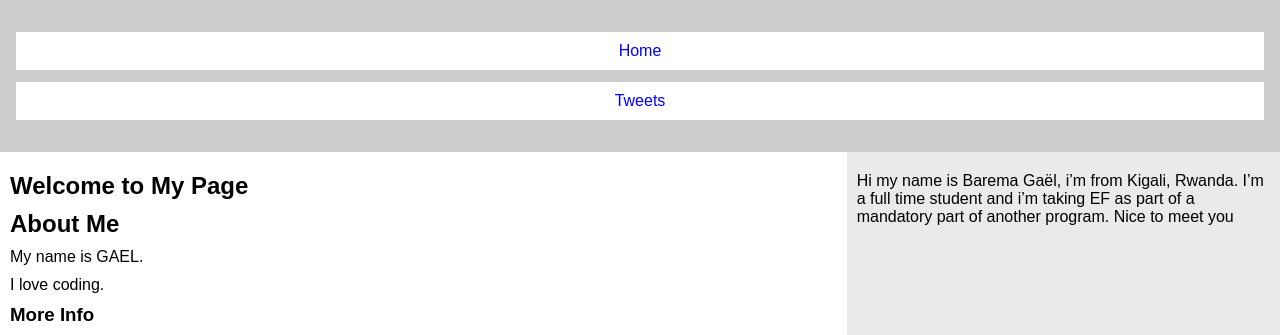
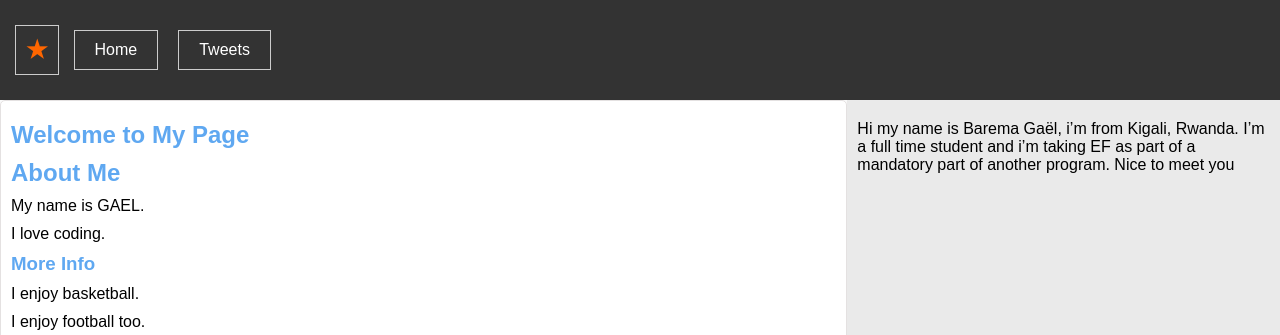
Before and after one commit to barema1/alx_html_css, a plain HTML site: page css_basic/index.html in a window 1280 px wide. Shown: the top 335 px of the page. Drawn offline with Linux system fonts and the light colour scheme.

Commit message:
Updated index.html and styles.css to make it more unique

```diff
--- a/css_basic/index.html
+++ b/css_basic/index.html
@@ -11,6 +11,7 @@
 <body class="works_on_smartphone">
     <header>
         <ul>
+            <li class="logo">&#9733;</li>
             <li><a href="index.html">Home</a></li>
             <li><a href="tweets.html">Tweets</a></li>
         </ul>
--- a/css_basic/styles.css
+++ b/css_basic/styles.css
@@ -2,12 +2,15 @@ body {
   display: flex;
   flex-direction: column;
   min-height: 100vh;
+  margin: 0;
+  background: #333;
 }
 
 main {
   display: flex;
   flex-direction: row;
   flex: auto;
+  background: #f9f9f9;
 }
 
 article {
@@ -15,6 +18,8 @@ article {
   overflow-y: auto;
   padding: 10px;
   background: #fff;
+  border-radius: 5px;
+  border: 1px solid #e4e1e1;
 }
 
 aside {
@@ -26,6 +31,51 @@ aside {
 
 header, footer {
   padding: 15px;
-  background: #ccc;
+  background: #333;
   text-align: center;
+  color: white;
 }
+
+.logo {
+  font-size: 24px;
+  font-weight: bold;
+  margin-right: 15px;
+  color: #ff6600;
+}
+
+header ul {
+  display: flex;
+  list-style: none;
+  padding: 0;
+  margin: 0;
+  align-items: center;
+  background: #333;
+}
+
+header li {
+  margin-right: 20px;
+  background: none;
+}
+
+header a {
+  color: white;
+  text-decoration: none;
+  background: none;
+  padding: 5px 10px;
+  border-radius: 3px;
+}
+
+header a:hover {
+  background: #444;
+  text-decoration: underline;
+}
+
+
+article h1, article h2, article h3 {
+  color: #5fa8f1;
+  margin-top: 10px;
+}
+
+article p {
+  margin: 10px 0;
+}
```
